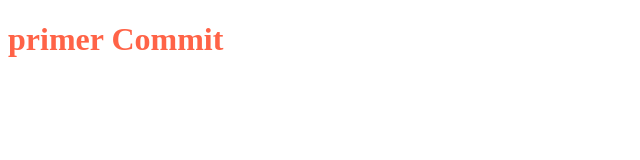
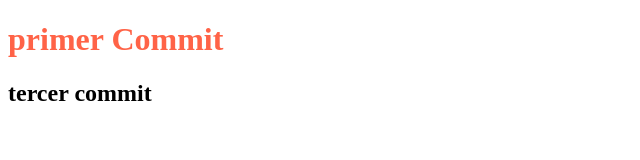
Before and after one commit to diegoeorellana/repositorioengithub, a plain HTML site: page index.html in a window 1280 px wide. Shown: the whole page, without its empty margins (0-640 px from the left). Drawn offline with Linux system fonts and the light colour scheme.

Commit message:
tercer Commit

```diff
--- a/index.html
+++ b/index.html
@@ -9,5 +9,7 @@
 </head>
 <body>
     <h1>primer Commit</h1>
+    <h2>tercer commit</h2>
+
 </body>
 </html>
```
